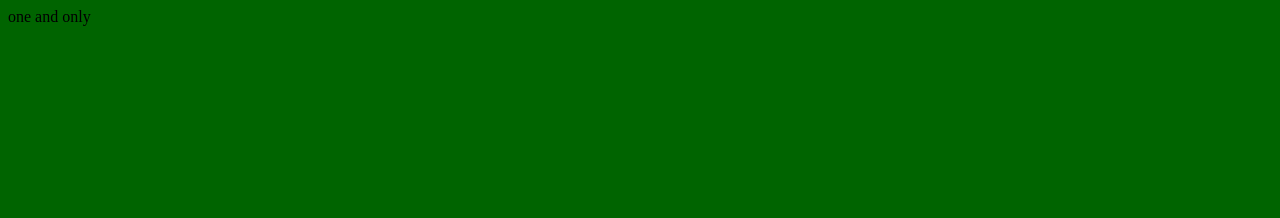
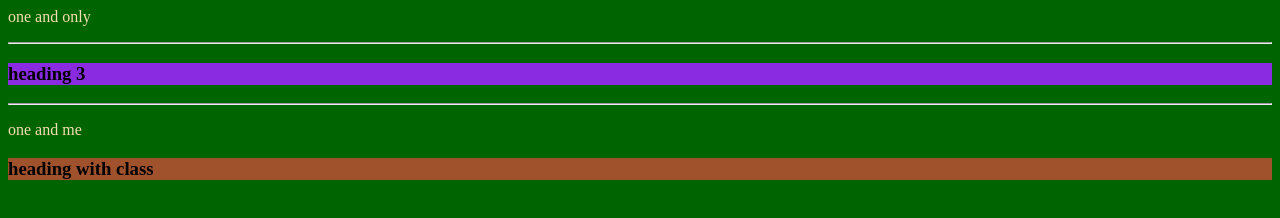
Before and after one commit to Xshadiix/newone, a plain HTML site: page index.html in a window 1280 px wide. Drawn offline with Linux system fonts and the light colour scheme.

Commit message:
codes for video 20

```diff
--- a/index.html
+++ b/index.html
@@ -7,5 +7,17 @@
 
     <body>
         <p> one and only </p>
+
+        <hr>
+
+        <h3> heading 3 </h3>
+
+        <hr>
+
+        <p> one and me </p>
+
+        <h3 class="hat">
+            heading with class
+        </h3>
     </body>
 </html>
--- a/style.css
+++ b/style.css
@@ -3,5 +3,13 @@ body {
 }
 
 p {
-    color: black;
+    color: wheat;
 }
+
+h3 {
+     background-color: blueviolet;
+}
+
+.hat {
+    background-color: sienna;
+}
```
